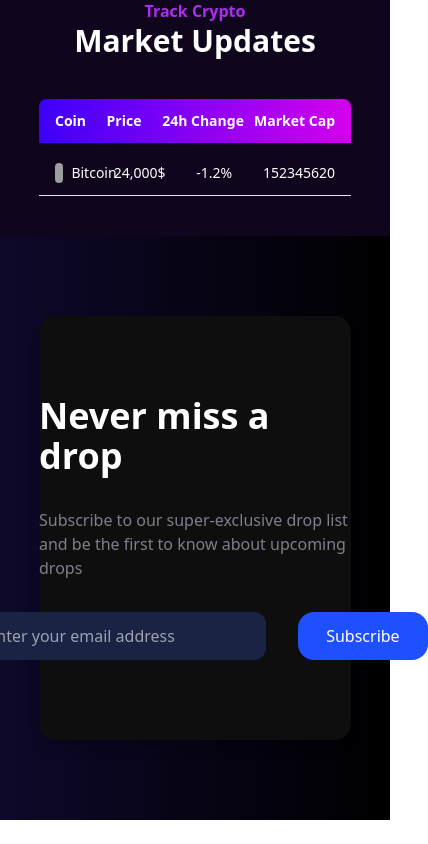
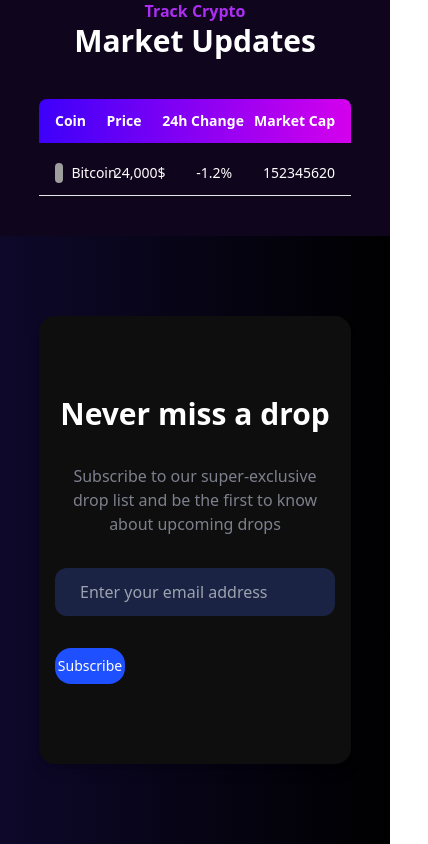
Before and after one commit to ornob90/BlockchainCanvas, a React (Vite) app: page / in a window 390 px wide. Shown: the part 1399-2243 px from the top of the page, 428 px wide, since content can reach past the window. Before the commit the page ends 2219 px from the top, so only its background shows below. Built offline with nearby package versions, Linux system fonts and the light colour scheme; grey boxes are pictures that could not be loaded.

Commit message:
never miss a drop responsive complete

```diff
--- a/src/components/Drop.jsx
+++ b/src/components/Drop.jsx
@@ -4,19 +4,21 @@ import ContentWrapper from "./ContentWrapper";
 const Drop = () => {
   return (
     <div className="flex justify-center items-center w-full  bg-gradient-to-r from-[rgb(14,8,42)] to-[#000000]">
-      <div className="rounded-2xl shadow-lg w-4/5 mx-auto max-w-[1224px] bg-[#0E0E0E] my-20 py-20 flex justify-center flex-col gap-8 items-center text-white">
-        <h1 className="text-4xl font-bold">Never miss a drop</h1>
-        <p className="text-[#7D808C]">
+      <div className="rounded-2xl shadow-lg w-4/5 mx-auto max-w-[1224px] bg-[#0E0E0E] my-20 py-20 flex justify-center flex-col gap-8 items-center text-white lg:px-0 px-4">
+        <h1 className="text-3xl md:text-4xl font-bold">Never miss a drop</h1>
+        <p className="text-[#7D808C] text-center">
           Subscribe to our super-exclusive drop list and be the first to know
           about upcoming drops
         </p>
-        <div className="flex gap-8 w-full justify-center">
+        <div className="flex flex-col sm:flex-row gap-8 w-full justify-center">
           <input
             type="text"
-            className="input bg-[#1A2344] pr-[15%] pl-6 rounded-xl"
+            className="input bg-[#1A2344] pr-[10%] lg:pr-[15%] pl-6 rounded-xl"
             placeholder="Enter your email address"
           />
-          <button className="bg-[#1E50FF] px-7 rounded-2xl">Subscribe</button>
+          <button className="bg-[#1E50FF] rounded-2xl py-2 w-[25%] sm:w-[20%] lg:w-[10%] md:w-[13%] text-sm">
+            Subscribe
+          </button>
         </div>
       </div>
     </div>
```
